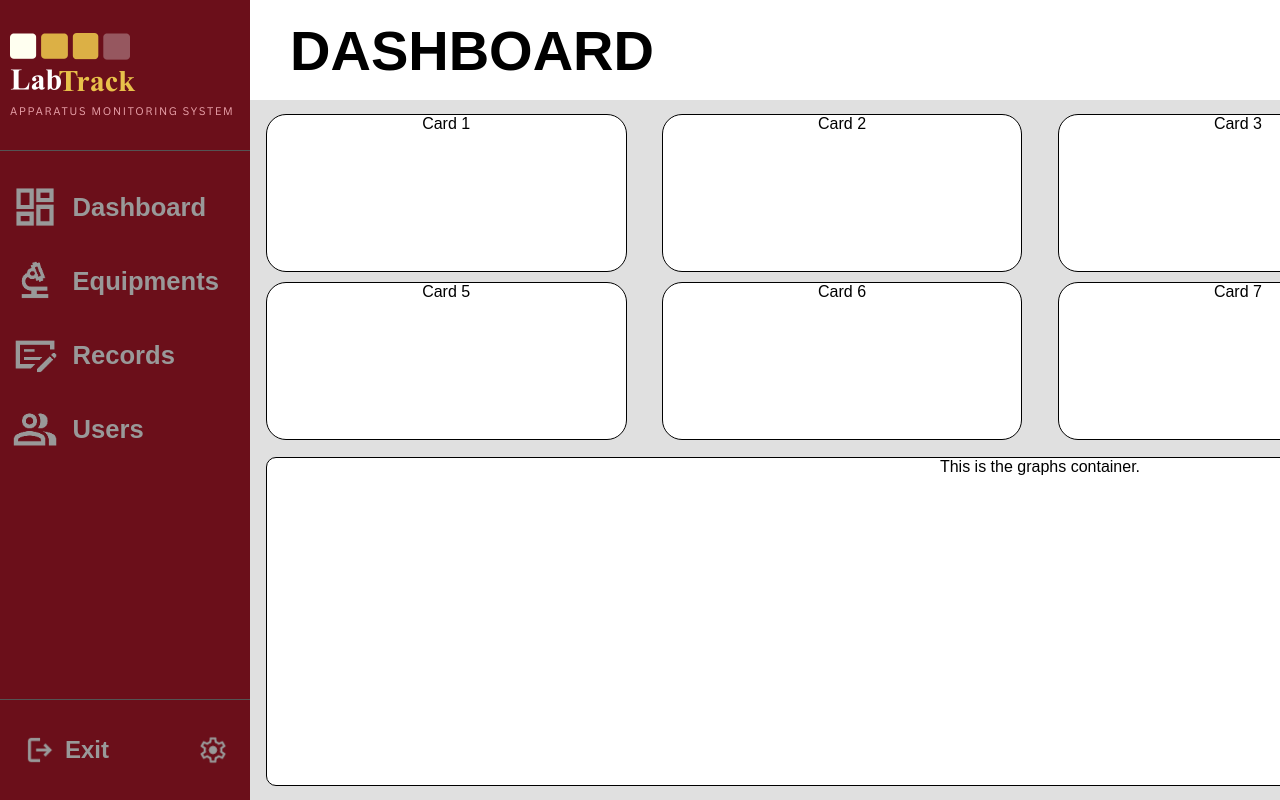
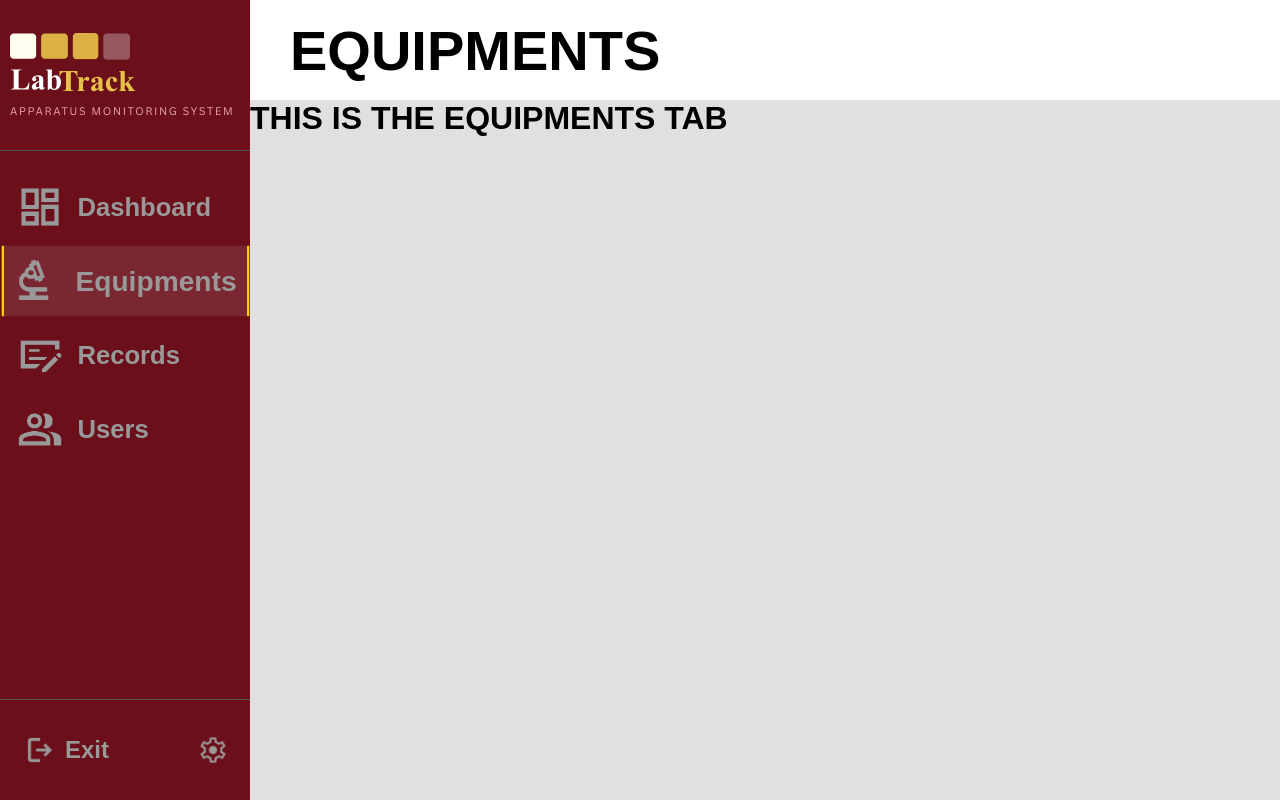
Before and after one commit to Jhnvncntx/labtrack-website, a React (Vite) app in the folder labtrack-web/: page /main in a window 1280 px wide. Both pictures are taken after a click on the element "Equipments". Shown: the top 800 px of the page. Built offline with nearby package versions, Linux system fonts and the light colour scheme.

Commit message:
Sidebar navigation switch tab feature

```diff
--- a/labtrack-web/src/components/Dashboard.css
+++ b/labtrack-web/src/components/Dashboard.css
@@ -1,6 +1,6 @@
-.main-container {
+.dashboard-container {
     width: 100%;
-    background-color: rgb(224, 224, 224);
+    height: 100%;
     display: flex;
     flex-direction: column;
     justify-content: center;
@@ -8,7 +8,7 @@
     row-gap: 2%;
 }
 
-.main-cards-container {
+.dashboard-cards-container {
     /* background-color: rgb(255, 255, 255); */
     width: 98%;
     height: 47%;
@@ -22,7 +22,7 @@
     padding: 0;
 }
 
-.main-graphs-container {
+.dashboard-graphs-container {
     background-color: rgb(255, 255, 255);
     width: 98%;
     height: 47%;
@@ -31,7 +31,7 @@
     text-align: center;
 }
 
-.main-card {
+.dashboard-card {
     height: 48%;
     width: 23.3%;
     border-radius: 20px;
--- a/labtrack-web/src/components/Dashboard.jsx
+++ b/labtrack-web/src/components/Dashboard.jsx
@@ -2,19 +2,21 @@ import "./Dashboard.css";
 
 export function Dashboard() {
   return (
-    <div className="main-container">
-      <div className="main-cards-container">
-        <div className="main-card">Card 1</div>
-        <div className="main-card">Card 2</div>
-        <div className="main-card">Card 3</div>
-        <div className="main-card">Card 4</div>
-        <div className="main-card">Card 5</div>
-        <div className="main-card">Card 6</div>
-        <div className="main-card">Card 7</div>
-        <div className="main-card">Card 8</div>
+    <div className="dashboard-container">
+      <div className="dashboard-cards-container">
+        <div className="dashboard-card">Card 1</div>
+        <div className="dashboard-card">Card 2</div>
+        <div className="dashboard-card">Card 3</div>
+        <div className="dashboard-card">Card 4</div>
+        <div className="dashboard-card">Card 5</div>
+        <div className="dashboard-card">Card 6</div>
+        <div className="dashboard-card">Card 7</div>
+        <div className="dashboard-card">Card 8</div>
       </div>
 
-      <div className="main-graphs-container">This is the graphs container.</div>
+      <div className="dashboard-graphs-container">
+        This is the graphs container.
+      </div>
     </div>
   );
 }
--- /dev/null
+++ b/labtrack-web/src/components/Equipments.jsx
@@ -0,0 +1,3 @@
+export function Equipments() {
+  return <h1>THIS IS THE EQUIPMENTS TAB</h1>;
+}
--- a/labtrack-web/src/components/Header.jsx
+++ b/labtrack-web/src/components/Header.jsx
@@ -1,11 +1,18 @@
 import "./Header.css";
 import userProfile from "../assets/user-profile.png";
 
-export function Header() {
+export function Header({ activeTab }) {
+  const titles = {
+    dashboard: "DASHBOARD",
+    equipments: "EQUIPMENTS",
+    records: "RECORDS",
+    users: "USERS",
+  };
+
   return (
     <div className="header-container">
       <div className="header-title-container">
-        <h1 className="sub-page-title">DASHBOARD</h1>
+        <h1 className="sub-page-title">{titles[activeTab] || "DASHBOARD"}</h1>
       </div>
 
       <div className="header-user-info-container">
--- /dev/null
+++ b/labtrack-web/src/components/Records.jsx
@@ -0,0 +1,3 @@
+export function Records() {
+  return <h1>THIS IS THE RECORDS TAB</h1>;
+}
--- a/labtrack-web/src/components/Sidebar.css
+++ b/labtrack-web/src/components/Sidebar.css
@@ -49,11 +49,18 @@
     justify-content: start;
     align-items: center;
     cursor: pointer;
-    padding: 10px 10px 10px 0;
+    padding: 10px 10px 10px 5px;
     transition: transform 0.2s cubic-bezier(0.34, 1.56, 0.64, 1), background-color 0.2s ease;
 }
 .sidebar-nav:hover {
     background-color: rgba(255, 255, 255, 0.1);
+    transform: scale(1.1);
+}
+.active-nav {
+    background-color: rgba(255, 255, 255, 0.1);
+    border-right: 2px solid gold;
+    border-left: 2px solid gold;
+    font-weight: bold;
     transform: scale(1.1);
 }
 .navs-image {
--- a/labtrack-web/src/components/Sidebar.jsx
+++ b/labtrack-web/src/components/Sidebar.jsx
@@ -8,7 +8,7 @@ import equipmentsImage from "../assets/Equipments.png";
 import recordsImage from "../assets/Records.png";
 import usersImage from "../assets/Users.png";
 
-export function Sidebar() {
+export function Sidebar({ activeTab, setActiveTab }) {
   const navigate = useNavigate();
 
   function gotoLogin() {
@@ -18,27 +18,38 @@ export function Sidebar() {
   return (
     <div className="sidebar-container">
       <div className="sidebar-heading-container">
-        <img
-          className="header-banner"
-          src={bannerImage}
-          alt="This is the banner."
-        />
+        <img className="header-banner" src={bannerImage} alt="Banner." />
       </div>
 
       <div className="sidebar-navs-container">
-        <div className="dashboard-nav sidebar-nav">
+        <div
+          className={`sidebar-nav ${activeTab == "dashboard" ? "active-nav" : ""}`}
+          onClick={() => setActiveTab("dashboard")}
+        >
           <img className="navs-image" src={dashboardImage} />
           <span>Dashboard</span>
         </div>
-        <div className="equipments-nav sidebar-nav">
+
+        <div
+          className={`sidebar-nav ${activeTab == "equipments" ? "active-nav" : ""}`}
+          onClick={() => setActiveTab("equipments")}
+        >
           <img className="navs-image" src={equipmentsImage} />
           <span>Equipments</span>
         </div>
-        <div className="records-nav sidebar-nav">
+
+        <div
+          className={`sidebar-nav ${activeTab == "records" ? "active-nav" : ""}`}
+          onClick={() => setActiveTab("records")}
+        >
           <img className="navs-image" src={recordsImage} />
           <span>Records</span>
         </div>
-        <div className="users-nav sidebar-nav">
+
+        <div
+          className={`sidebar-nav ${activeTab == "users" ? "active-nav" : ""}`}
+          onClick={() => setActiveTab("users")}
+        >
           <img className="navs-image" src={usersImage} />
           <span>Users</span>
         </div>
--- /dev/null
+++ b/labtrack-web/src/components/Users.jsx
@@ -0,0 +1,3 @@
+export function Users() {
+  return <h1>THIS IS THE USERS TAB</h1>;
+}
--- a/labtrack-web/src/pages/MainPage.css
+++ b/labtrack-web/src/pages/MainPage.css
@@ -19,4 +19,5 @@
 
 .main-container {
     grid-area: main;
+    background-color: rgb(224, 224, 224);
 }
--- a/labtrack-web/src/pages/MainPage.jsx
+++ b/labtrack-web/src/pages/MainPage.jsx
@@ -1,14 +1,35 @@
+import { useState } from "react";
 import { Sidebar } from "../components/Sidebar";
 import { Header } from "../components/Header";
 import { Dashboard } from "../components/Dashboard";
+import { Equipments } from "../components/Equipments";
+import { Records } from "../components/Records";
+import { Users } from "../components/Users";
 import "./MainPage.css";
 
 export function MainPage() {
+  const [activeTab, setActiveTab] = useState();
+
+  const renderMainContent = () => {
+    switch (activeTab) {
+      case "dashboard":
+        return <Dashboard />;
+      case "equipments":
+        return <Equipments />;
+      case "records":
+        return <Records />;
+      case "users":
+        return <Users />;
+      default:
+        return <Dashboard />;
+    }
+  };
+
   return (
     <div className="main-page-container">
-      <Sidebar>Sidebar</Sidebar>
-      <Header>Header</Header>
-      <Dashboard>Dashboard</Dashboard>
+      <Sidebar activeTab={activeTab} setActiveTab={setActiveTab} />
+      <Header activeTab={activeTab} />
+      <div className="main-container">{renderMainContent()}</div>
     </div>
   );
 }
```
